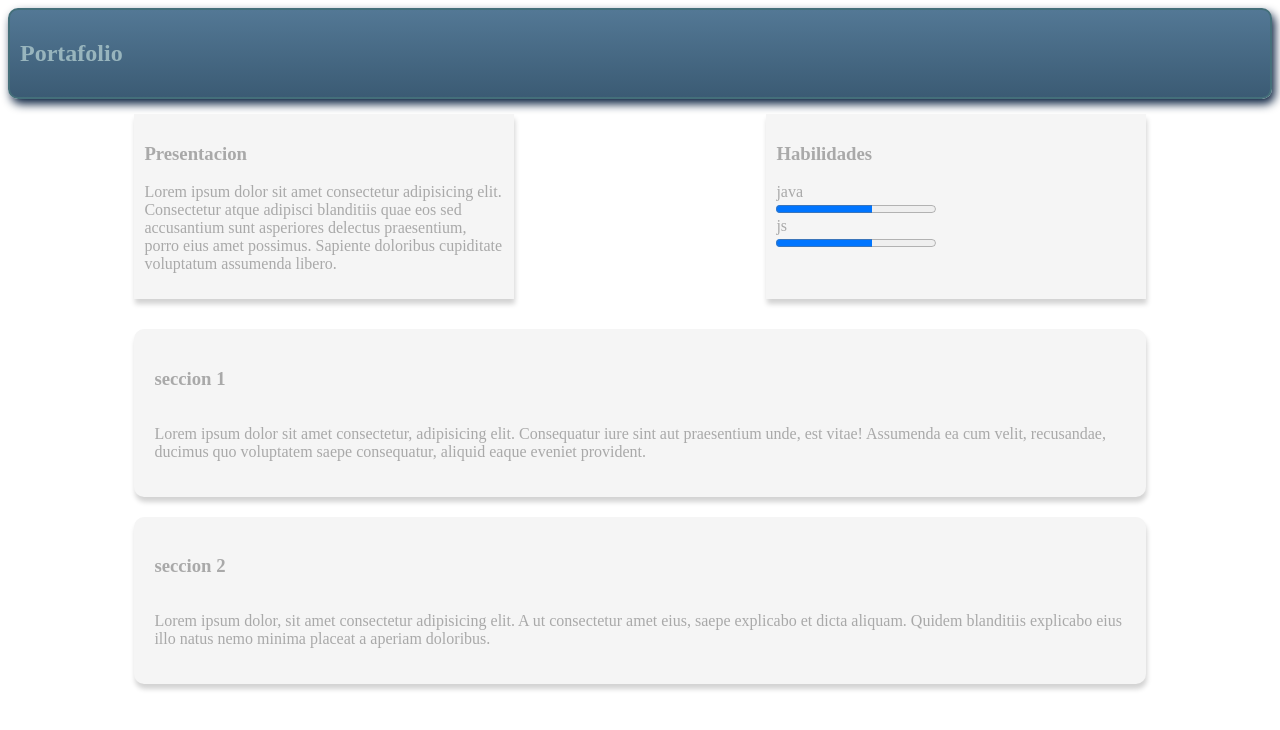
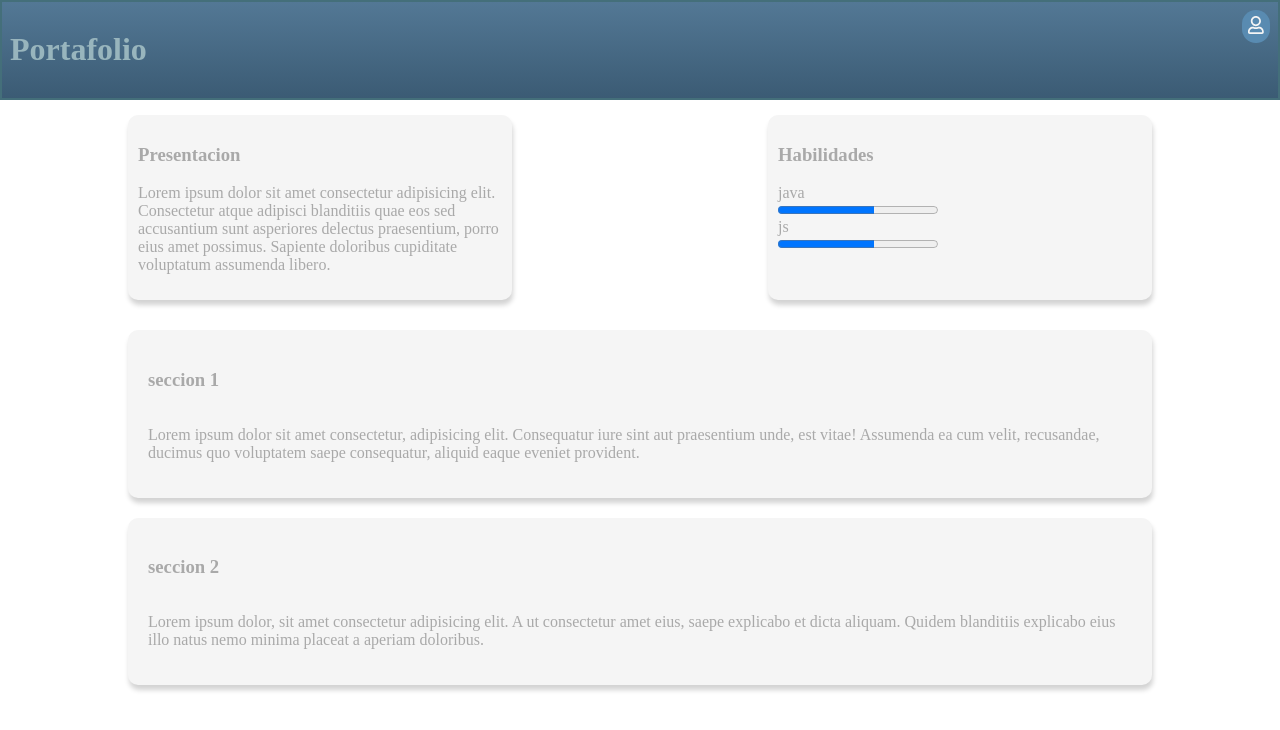
Before and after one commit to nicosup98/portafolio, a React app: page / in a window 1280 px wide. Shown: the top 730 px of the page. Built offline with nearby package versions, Linux system fonts and the light colour scheme.

Commit message:
maquetacion + font awesome

```diff
--- a/package.json
+++ b/package.json
@@ -28,12 +28,14 @@
     "html-webpack-plugin": "^5.2.0",
     "mini-css-extract-plugin": "^1.3.9",
     "style-loader": "^2.0.0",
+    "url-loader": "^4.1.1",
     "webpack": "^5.24.2",
     "webpack-cli": "^4.5.0",
     "webpack-dev-server": "^3.11.2"
   },
   "dependencies": {
     "@babel/preset-react": "^7.12.13",
+    "@fortawesome/fontawesome-free": "^5.15.2",
     "lodash": "^4.17.21",
     "pdfmake": "^0.1.70",
     "react": "^17.0.1",
--- a/src/components/app.jsx
+++ b/src/components/app.jsx
@@ -1,18 +1,21 @@
 import React from "react"
 import "../styles/index.css"
+import "@fortawesome/fontawesome-free/js/all"
+
 export const App = ()=>{
     return (
         <div>
             <header>
-                <h2>Portafolio</h2>
+                <h1>Portafolio</h1>
+                <button className="boton-header"><i className="far fa-user"></i></button>
             </header>
             <section>
                 <article>
-                    <div className="spacing-art style-box">
+                    <div className="spacing-art style-box rounded">
                         <h3>Presentacion</h3>
                         <p>Lorem ipsum dolor sit amet consectetur adipisicing elit. Consectetur atque adipisci blanditiis quae eos sed accusantium sunt asperiores delectus praesentium, porro eius amet possimus. Sapiente doloribus cupiditate voluptatum assumenda libero.</p>
                     </div>
-                    <div className="spacing-art style-box">
+                    <div className="spacing-art style-box rounded">
                         <h3>Habilidades</h3>
                         <div className="flex-column">
                             java
--- a/src/index.html
+++ b/src/index.html
@@ -7,6 +7,6 @@
     <title><%= htmlWebpackPlugin.options.title %></title>
 </head>
 <body>
-    <div id="root"></div>
+    <div style="margin: -8px;" id="root"></div>
 </body>
 </html>
--- a/src/styles/index.css
+++ b/src/styles/index.css
@@ -1,28 +1,16 @@
 header{
     display: flex;
     flex-direction: row;
-    justify-content: flex-start;
+    justify-content: space-between;
+    justify-items: center;
     border: 2px solid #446f7a;
-    padding: 10px;
+    padding: 8px;
     background-image: linear-gradient(#537895,#3b5b74);
-    box-shadow: 3px 5px 10px #09203f;
+    /* box-shadow: 3px 5px 10px #09203f; */
     color: rgb(152, 181, 189);
-    border-radius: 10px;
 }
 
 section{
-    display: flex;
-    flex-direction: column;
-}
-
-.style-box{
-    border: 1px thin #949da1;
-    background-color: whitesmoke;
-    color: darkgrey;
-    box-shadow: 1px 5px 5px lightgrey;
-}
-
-.flex-column{
     display: flex;
     flex-direction: column;
 }
@@ -37,12 +25,12 @@ article > div{
     width: 100%;
 }
 
-@media(max-width: 800px){
-    article{
-        display: flex;
-        flex-direction: column;
-    }
+button{
+    border-radius: 10px;
+    padding: 5px;
 }
+
+
 
 .article-style{
     border: 1px solid gray;
@@ -66,3 +54,37 @@ article > div{
     margin-top: 15px;
     padding: 10px;
 }
+
+.flex-column{
+    display: flex;
+    flex-direction: column;
+}
+
+.style-box{
+    border: 1px thin #949da1;
+    background-color: whitesmoke;
+    color: darkgrey;
+    box-shadow: 1px 5px 5px lightgrey;
+}
+
+.boton-header{
+    background-color: #598bb1;
+    padding: 6px;
+    color: whitesmoke;
+    height: fit-content;
+    cursor: pointer;
+    outline: none;
+    font-size: large;
+    border-radius: 25px;
+    border: none;
+}
+
+@media(max-width: 800px){
+    article{
+        display: flex;
+        flex-direction: column;
+    }
+    article > div{
+    width: 77%;
+}
+}
--- a/webpack.config.js
+++ b/webpack.config.js
@@ -29,7 +29,7 @@ module.exports = {
             {
                 test: /\.(png|jpe?g|gif|svg|eot|ttf|woff|woff2)$/i,
                 // More information here https://webpack.js.org/guides/asset-modules/
-                type: "asset",
+                use:["url-loader"]
             },
             {
                 test: /\.jsx?$/,
```
Also changed, not shown: 1 other file (tests, documents, lock files or other folders).
